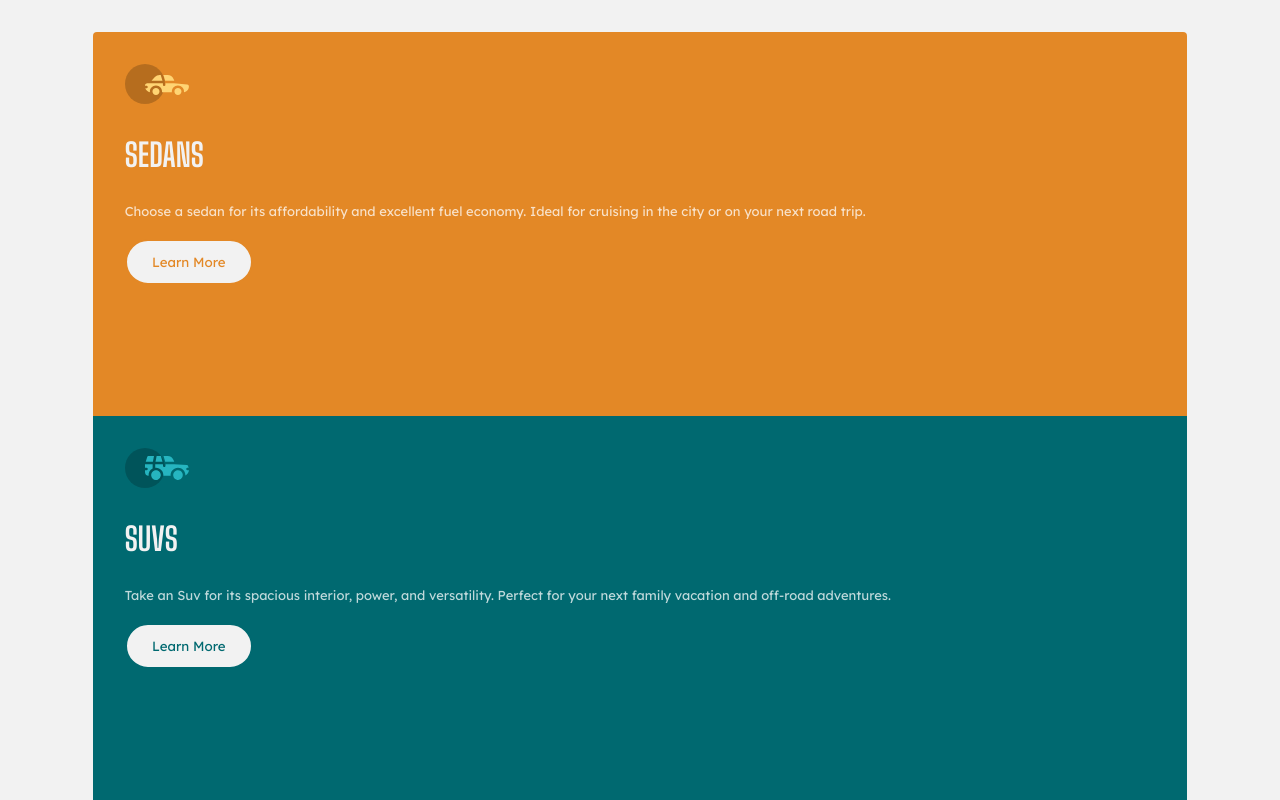
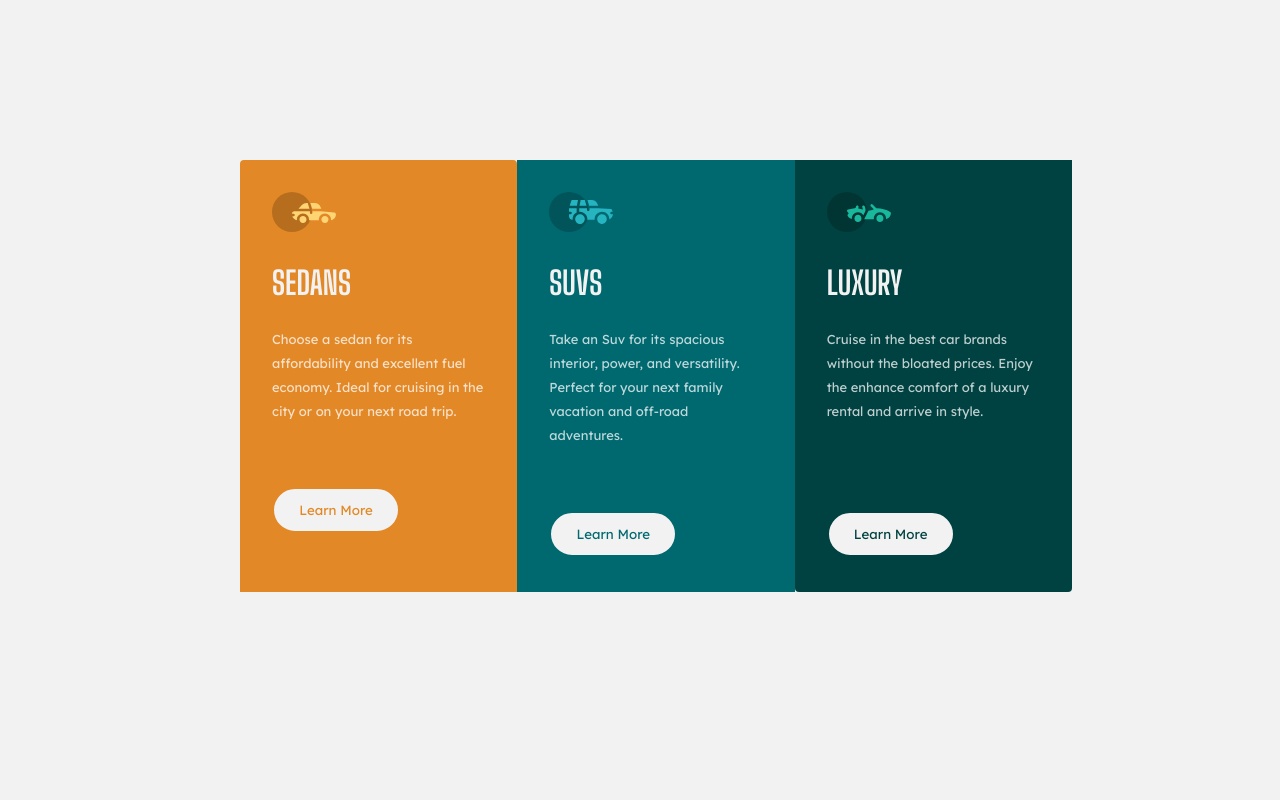
Before and after one commit to CDianaprince/challenge-card, a plain HTML site: page index.html in a window 1280 px wide. Shown: the top 800 px of the page. Drawn offline with Linux system fonts and the light colour scheme.

Commit message:
mediaqueries pantalla grande

```diff
--- a/asset/style.css
+++ b/asset/style.css
@@ -66,4 +66,32 @@
 .btn-2{color: var(--Dark-cyan);
 border-color: var(--Dark-cyan) ;}
 .btn-3{color: var(--Very-dark-cyan);
-border-color: var(--Very-dark-cyan);}
+border-color: var(--Very-dark-cyan);
+}
+
+
+@media screen and (min-width: 1200px) {
+  .container{
+    display: flex;
+    flex-direction: row;
+    flex-wrap: nowrap;
+    padding: 10rem 13rem 15rem 15rem;
+    align-items: center;
+    justify-content: center;
+  }
+
+  .card{
+    width: 50% !important;
+    height: 20rem;
+    padding: 2rem 2rem 25rem;
+
+
+
+  }
+  .btn{
+    margin-top: 4rem;
+  }
+  .btn-3{
+    margin-top: 5.5rem;
+  }
+}
--- a/index.html
+++ b/index.html
@@ -5,7 +5,7 @@
   <meta http-equiv="X-UA-Compatible" content="IE=edge">
   <meta name="viewport" content="width=device-width, initial-scale=1.0">
   <link rel="stylesheet" href="./asset/style.css">
-  <link href="https://fonts.googleapis.com/css2?family=Lexend+Deca&family=Poppins:ital,wght@0,100;0,400;0,800;1,700&display=swap" rel="stylesheet">
+
   <link href="https://fonts.googleapis.com/css2?family=Big+Shoulders+Display:wght@700&family=Lexend+Deca&family=Poppins:ital,wght@0,100;0,400;0,800;1,700&display=swap" rel="stylesheet">
   <title>Column Preview Card</title>
 </head>
```
